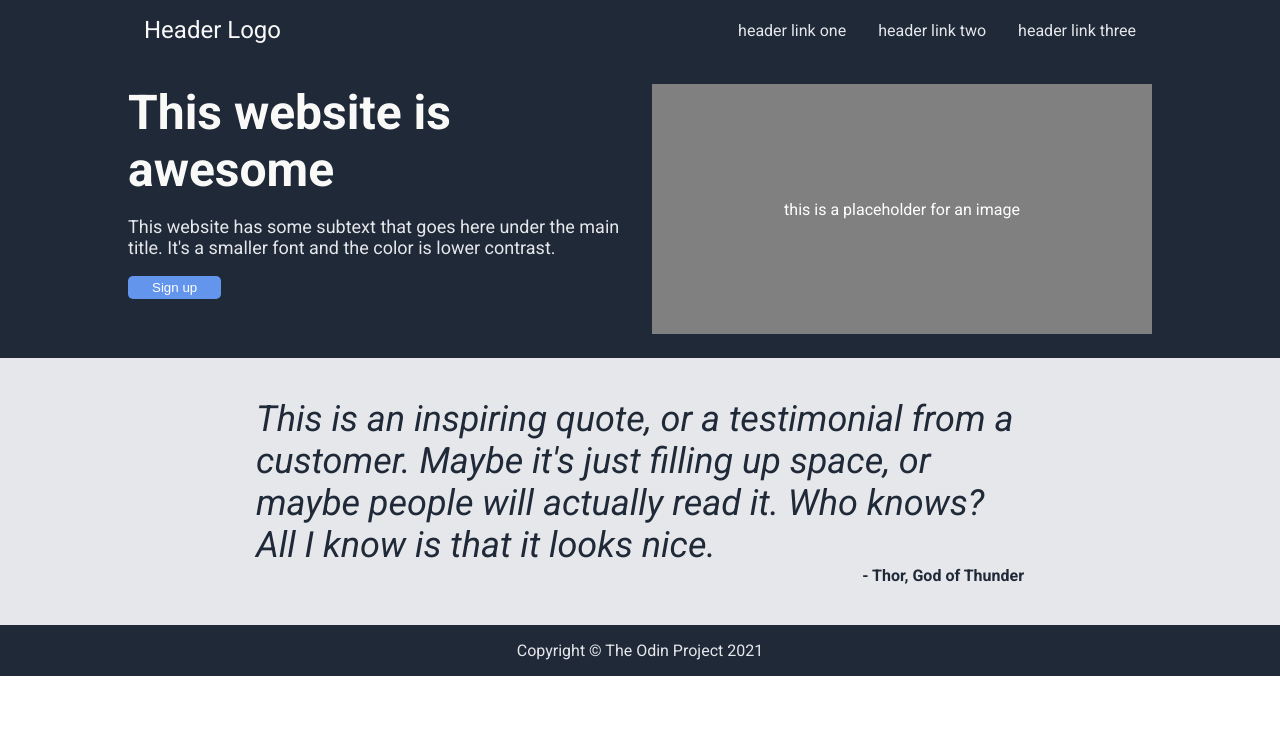
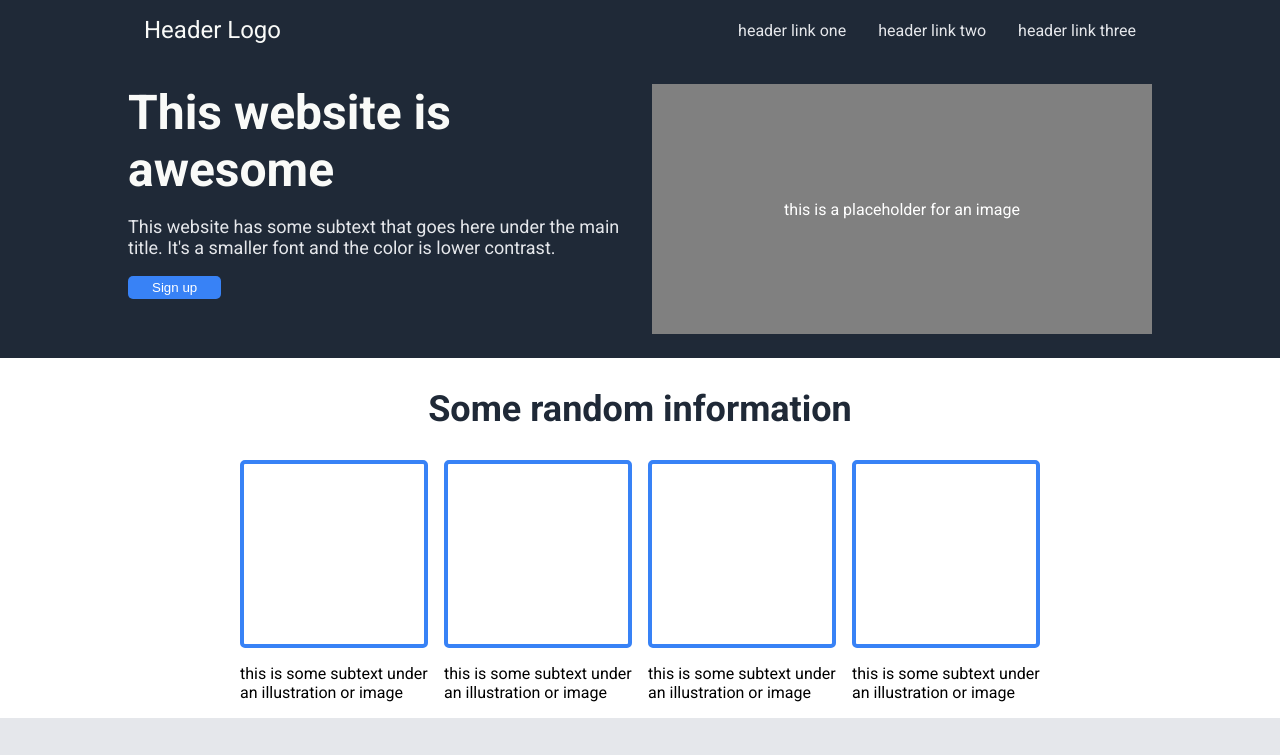
Before and after one commit to BastienVH/odin-landing-page, a plain HTML site: page index.html in a window 1280 px wide. Shown: the top 755 px of the page. Drawn offline with Linux system fonts and the light colour scheme.

Commit message:
worked on info panels

```diff
--- a/index.html
+++ b/index.html
@@ -27,7 +27,27 @@
     <div class="hero-img">
       <p>this is a placeholder for an image</p></div>
   </div>
-  <div class="information"></div>
+  <div class="information">
+    <h2 id="info-title">Some random information</h2>
+    <div class="info-container">
+      <div class="infopanel">
+        <div class="info-img"></div>
+        <p>this is some subtext under an illustration or image</p>
+      </div>
+      <div class="infopanel">
+        <div class="info-img"></div>
+        <p>this is some subtext under an illustration or image</p>
+      </div>
+      <div class="infopanel">
+        <div class="info-img"></div>
+        <p>this is some subtext under an illustration or image</p>
+      </div>
+      <div class="infopanel">
+        <div class="info-img"></div>
+        <p>this is some subtext under an illustration or image</p>
+      </div>
+    </div>
+  </div>
   <div class="testimonial">
       <div class="quote">This is an inspiring quote, or a testimonial from a customer.
         Maybe it's just filling up space, or maybe people will actually read it.
--- a/style.css
+++ b/style.css
@@ -73,10 +73,43 @@ li {
 
 .btn-signup {
   color: white;
-  background-color: cornflowerblue;
+  background-color: #3882F6;
   border: 0;
   padding: 4px 24px;
   border-radius: 5px;
+}
+
+.information {
+  display: flex;
+  flex-direction: column;
+  align-items: center;
+  padding: 0px 20%;
+}
+
+#info-title {
+  font-size: 36px;
+  font-weight: bolder;
+  color: #1F2937;
+}
+.info-container {
+  display: flex;
+  justify-content: space-between;
+  gap: 16px;
+}
+
+.infopanel {
+  display: flex;
+  flex-direction: column;
+  align-items: center;
+  justify-content: stretch;
+  flex: 1;
+}
+
+.info-img {
+  width: 180px;
+  height: 180px;
+  border-radius: 5px;
+  border: 4px solid #3882F6;
 }
 
 .testimonial {
```
Also changed, not shown: 1 other file.
